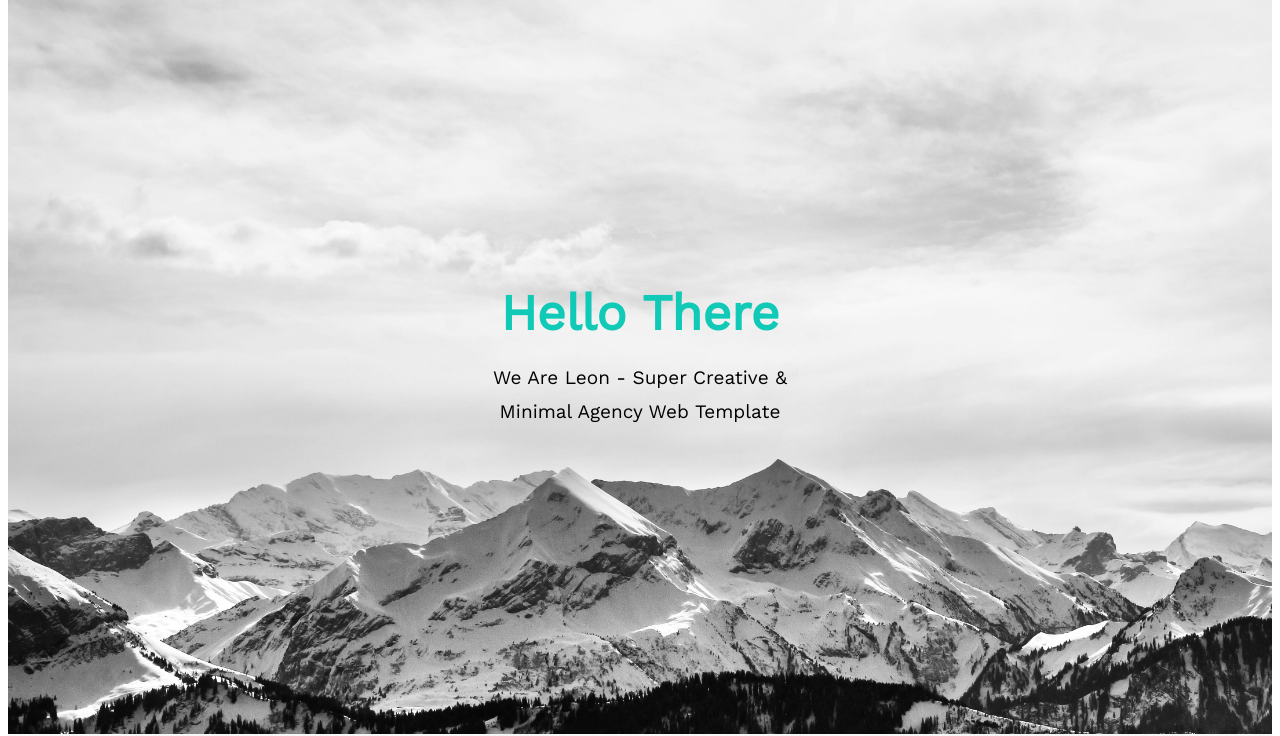
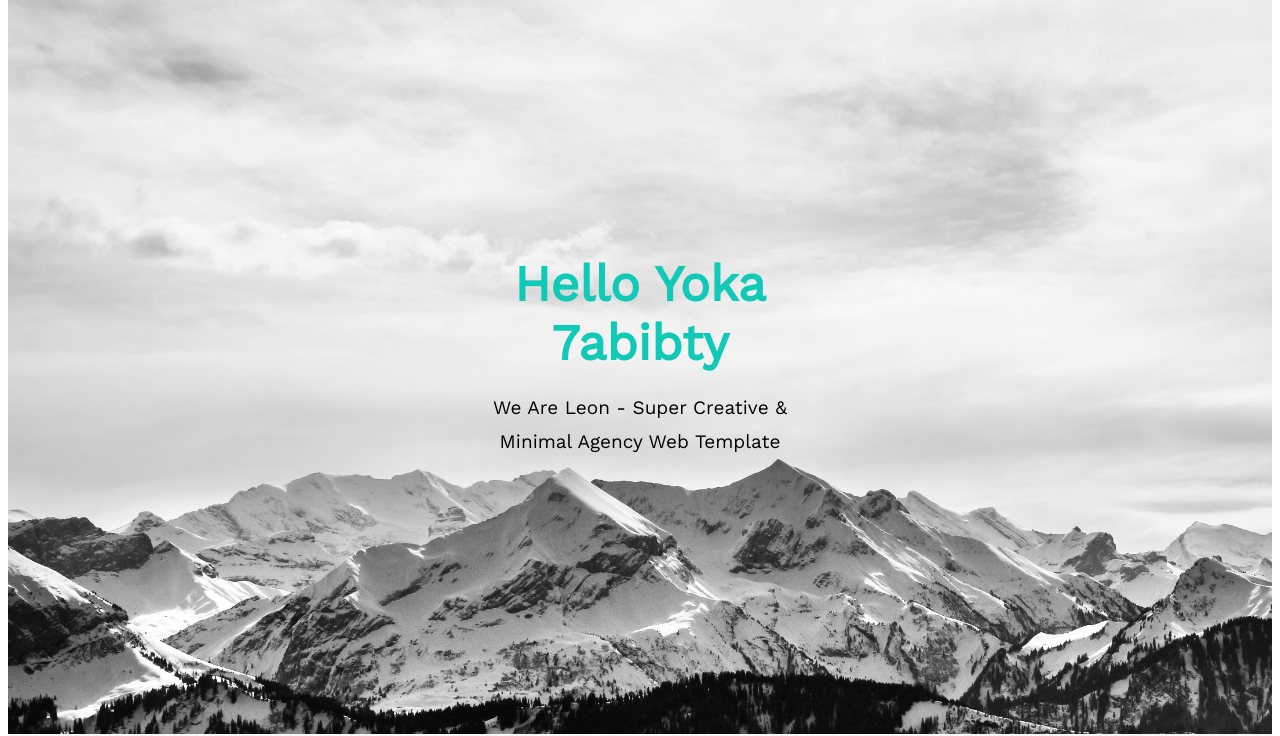
Before and after one commit to mostafa-nashaat/Project_One_For_Yoka, a plain HTML site: page index.html in a window 1280 px wide. Shown: the part 74-810 px from the top of the page. Drawn offline with nearby package versions, Linux system fonts and the light colour scheme.

Commit message:
Update index.html

```diff
--- a/index.html
+++ b/index.html
@@ -41,7 +41,7 @@
      <!-- Strat Landing Section -->
       <div class="landing">
         <div class="intro-text">
-            <h1>Hello There</h1>
+            <h1>Hello Yoka 7abibty</h1>
             <p>We Are Leon - Super Creative & Minimal Agency Web Template</p>
         </div>
       </div>
```
